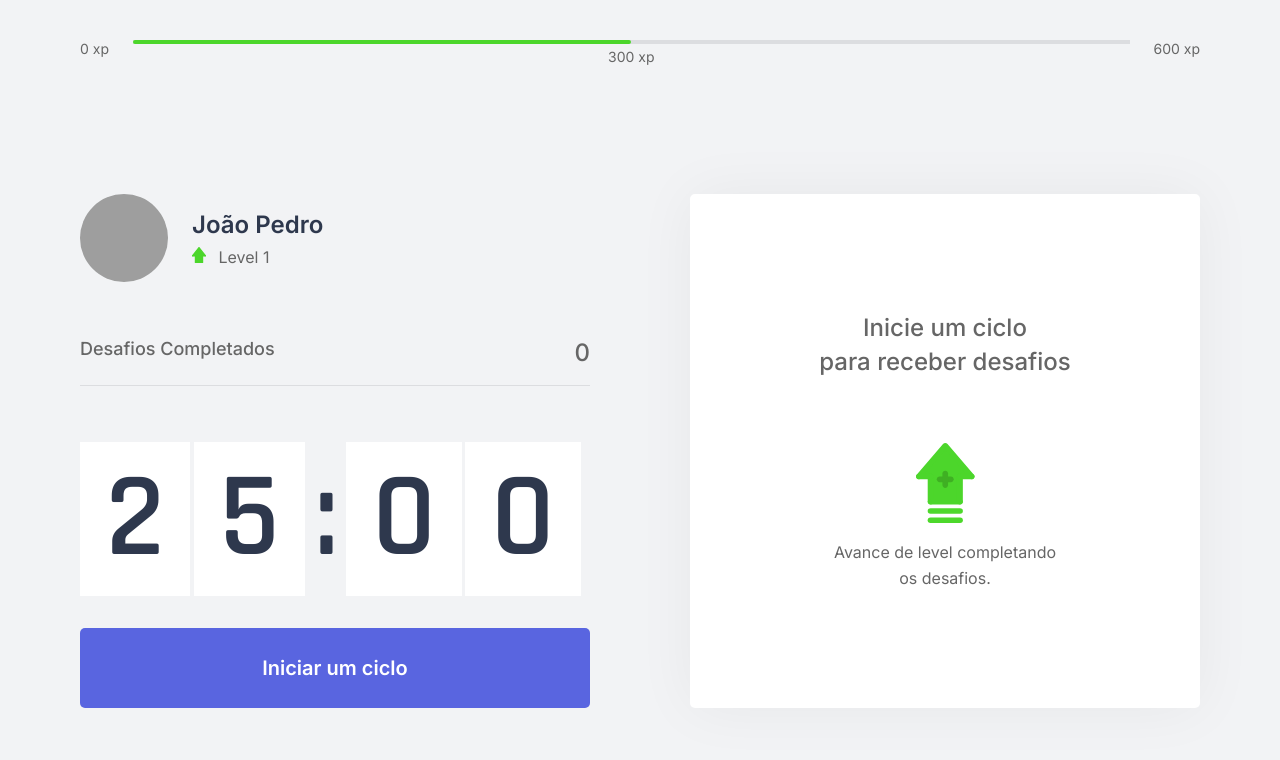
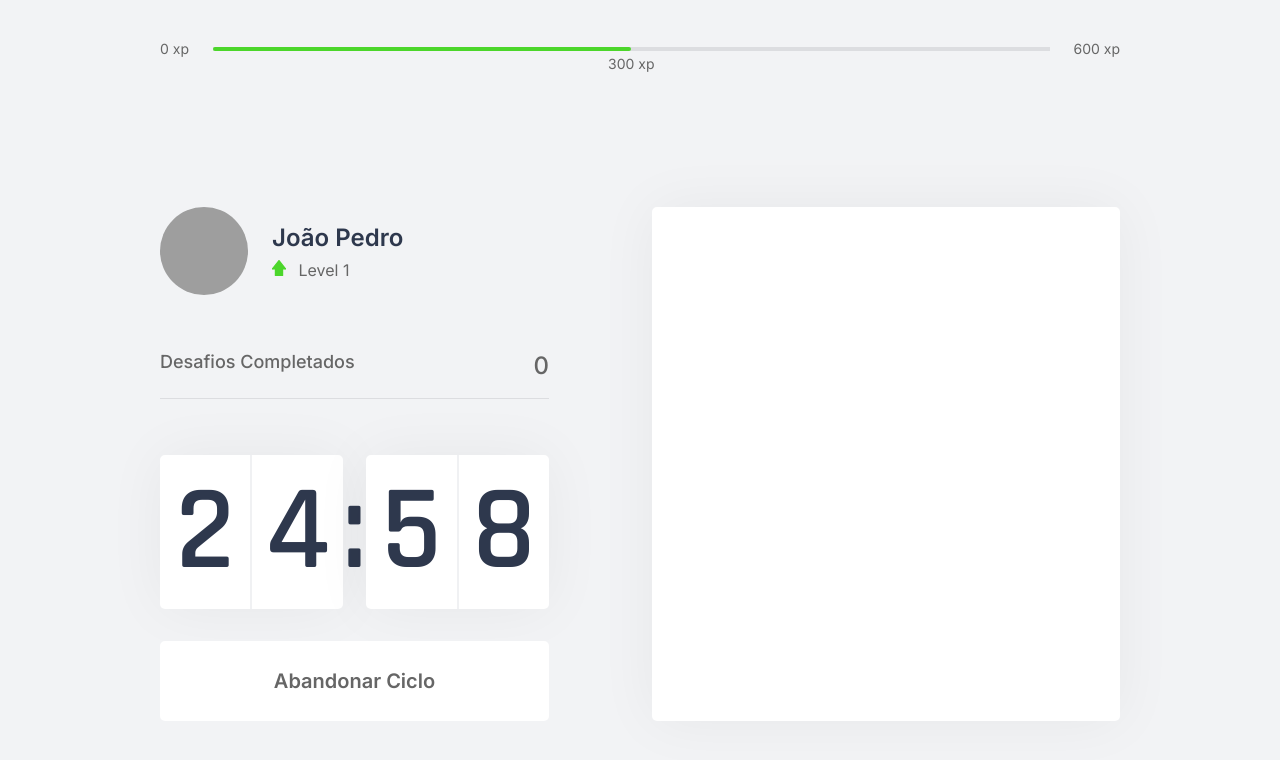
Before and after one commit to joaom00/moveit, a plain HTML site: page index.html in a window 1280 px wide. Both pictures are taken after a click on the button "Iniciar um ciclo". Drawn offline with Linux system fonts and the light colour scheme; grey boxes are pictures that could not be loaded.

Commit message:
Finish countdown

```diff
--- a/index.html
+++ b/index.html
@@ -40,21 +40,20 @@
         </div>
 
         <div class="countdown">
-          <div>
-            <span>2</span>
-            <span>5</span>
+          <div class="minutes-container">
+            <span id="minuteLeft">2</span>
+            <span id="minuteRight">5</span>
           </div>
           <span>:</span>
-          <div>
-            <span>0</span>
-            <span>0</span>
+          <div class="seconds-container">
+            <span id="secondLeft">0</span>
+            <span id="secondRight">0</span>
           </div>
         </div>
-
-        <button>Iniciar um ciclo</button>
+        <button class="countdown-button">Iniciar um ciclo</button>
       </section>
-      <section class="right-content">
-        <h3>
+      <section class="right-content challenge-active">
+        <!-- <h3>
           Inicie um ciclo <br />
           para receber desafios
         </h3>
@@ -62,8 +61,10 @@
         <p>
           Avance de level completando <br />
           os desafios.
-        </p>
+        </p> -->
       </section>
     </main>
+
+    <script src="./script.js"></script>
   </body>
 </html>
--- /dev/null
+++ b/script.js
@@ -0,0 +1,70 @@
+const countdownButton = document.querySelector('.countdown-button');
+
+const minuteLeftSpan = document.querySelector('#minuteLeft');
+const minuteRightSpan = document.querySelector('#minuteRight');
+const secondLeftSpan = document.querySelector('#secondLeft');
+const secondRightSpan = document.querySelector('#secondRight');
+
+let time = 25 * 60;
+let minutes = Math.floor(time / 60);
+let seconds = time % 60;
+
+let countdown;
+
+function startCountdown() {
+  countdown = setInterval(() => {
+    time -= 1;
+    minutes = Math.floor(time / 60);
+    seconds = time % 60;
+
+    const [minuteLeft, minuteRight] = String(minutes)
+      .padStart(2, '0')
+      .split('');
+    const [secondLeft, secondRight] = String(seconds)
+      .padStart(2, '0')
+      .split('');
+
+    minuteLeftSpan.innerText = minuteLeft;
+    minuteRightSpan.innerText = minuteRight;
+
+    secondLeftSpan.innerText = secondLeft;
+    secondRightSpan.innerText = secondRight;
+
+    if (!time) {
+      clearInterval(countdown);
+      startNewChallenge();
+    }
+  }, 1000);
+}
+
+function resetCountdown() {
+  time = 25 * 60;
+  minutes = Math.floor(time / 60);
+  seconds = time % 60;
+
+  const [minuteLeft, minuteRight] = String(minutes).padStart(2, '0').split('');
+  const [secondLeft, secondRight] = String(seconds).padStart(2, '0').split('');
+
+  minuteLeftSpan.innerText = minuteLeft;
+  minuteRightSpan.innerText = minuteRight;
+
+  secondLeftSpan.innerText = secondLeft;
+  secondRightSpan.innerText = secondRight;
+}
+
+function startNewChallenge() {}
+
+countdownButton.addEventListener('click', () => {
+  const containsActiveClass = countdownButton.classList.contains('active');
+
+  if (containsActiveClass) {
+    countdownButton.classList.remove('active');
+    countdownButton.innerText = 'Iniciar Ciclo';
+    clearInterval(countdown);
+    resetCountdown();
+  } else {
+    countdownButton.classList.add('active');
+    countdownButton.innerText = 'Abandonar Ciclo';
+    startCountdown();
+  }
+});
--- a/styles/experience-bar.css
+++ b/styles/experience-bar.css
@@ -1,5 +1,6 @@
 .experience-bar {
   display: flex;
+  align-items: center;
   padding: 4rem 0;
 }
 
@@ -19,8 +20,6 @@
 
 .experience-bar span {
   font-size: 1.4rem;
-  height: 4px;
-  border-radius: 5px;
 }
 
 .experience-bar .current-experience {
--- a/styles/global.css
+++ b/styles/global.css
@@ -43,7 +43,6 @@ a {
 }
 
 .container {
-  max-width: 1120px;
-  width: 100%;
+  max-width: 960px;
   margin: 0 auto;
 }
--- a/styles/main.css
+++ b/styles/main.css
@@ -1,8 +1,8 @@
 .main {
   margin-top: 110px;
   display: grid;
-  grid-template-columns: 1fr 1fr;
-  grid-gap: 10rem;
+  grid-template-columns: 389px 468px;
+  grid-gap: 103px;
   padding-bottom: 64px;
 }
 
@@ -61,15 +61,29 @@
   display: flex;
 }
 
-.countdown > div > span {
-  background-color: var(--white);
-  padding: 0 26px;
+.countdown > div {
+  flex: 1;
 
-  margin-right: 1px;
+  display: flex;
+  justify-content: space-evenly;
+  align-items: center;
+
+  background: var(--white);
+  box-shadow: 0 0 60px rgba(0, 0, 0, 0.05);
+  border-radius: 5px;
+  text-align: center;
 }
 
-.countdown > span {
-  margin: 0 8px;
+.countdown > div span {
+  flex: 1;
+}
+
+.countdown .minutes-container span:first-child {
+  border-right: 2px solid #f0f1f3;
+}
+
+.countdown .seconds-container span:first-child {
+  border-right: 2px solid #f0f1f3;
 }
 
 .countdown span {
@@ -91,6 +105,11 @@
 
 .left-content button:hover {
   background-color: var(--blue-dark);
+}
+
+.left-content button.active {
+  color: var(--text);
+  background-color: var(--white);
 }
 
 .right-content {
```
